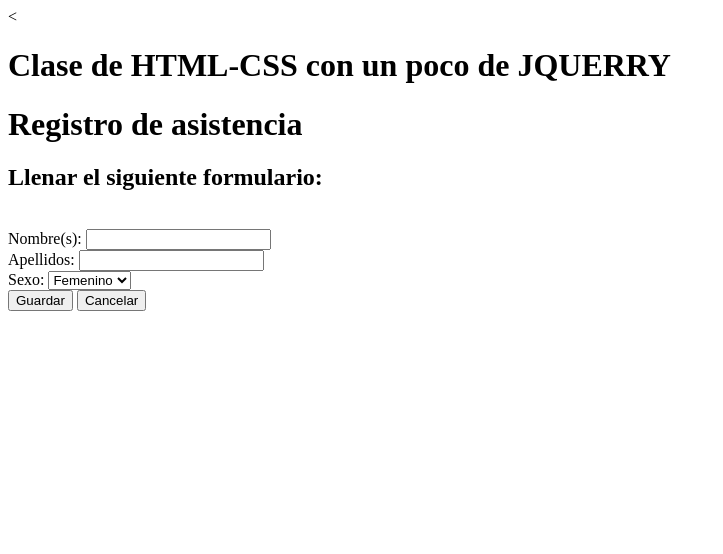
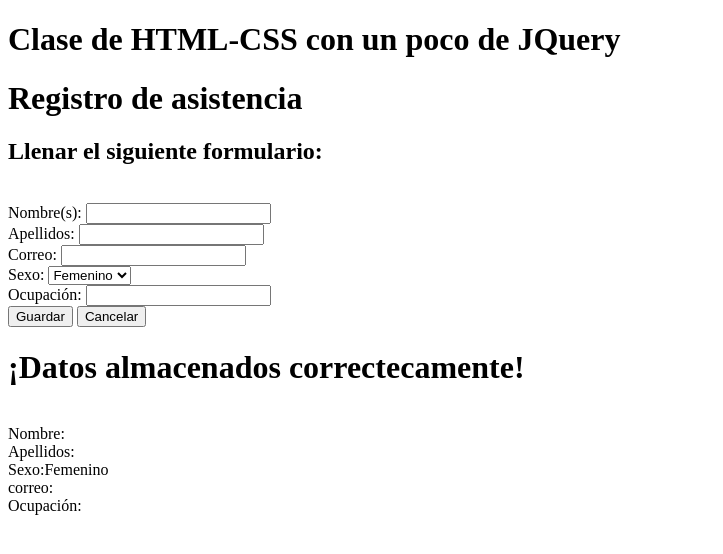
Before and after one commit to rllarena/Practica03, a plain HTML site: page index.html in a window 1280 px wide. Both pictures are taken after a click on the button "Guardar". Shown: the whole page, without its empty margins (0-723 px from the left). Drawn offline with Linux system fonts and the light colour scheme.

Commit message:
ultima version, se agregan funcionalidades

```diff
--- a/index.html
+++ b/index.html
@@ -1,18 +1,17 @@
 <!DOCTYPE html>
 <html lang="en">
-
 <head>
   <meta charset="UTF-8">
   <meta name="viewport" content="width=device-width, initial-scale=1.0">
   <meta http-equiv="X-UA-Compatible" content="ie=edge">
-  <title>Práctica HTML-CSS con JQUERRY</title>
+  <title>Práctica HTML-CSS con JQUERY</title>
   <script src="js/lib/jquery-3.3.1.min.js"></script>
-  <<script src="js/index.js"></script>
+  <script src="js/index.js"></script>
+  <link rel="stylesheet" type="text/css" href="style.css"></link>
 </head>
-
 <body>
   <div id="encabezado">
-    <h1>Clase de HTML-CSS con un poco de JQUERRY</h1>
+    <h1>Clase de HTML-CSS con un poco de JQuery</h1>
     <h1>Registro de asistencia</h1>
   </div>
   <div id="contenido">
@@ -20,37 +19,49 @@
     </br>
     <div id="div_nombre">
       <label for="">Nombre(s):</label>
-      <input id="txt_Nombre" type="text" />
+      <input id="txt_Nombre" type="text"/>
     </div>
     <div id="div_apellidos">
       <label for="">Apellidos:</label>
-      <input id="txt_apellidos" type="text" />
+      <input id="txt_Apellidos" type="text"/>
     </div>
-    <div id="div_listaSexo">
-      <label for="">Sexo: </label>
+    <div id="div_correo">
+      <label for="">Correo:</label>
+      <input id="txt_correo" type="text" />
+    </div>
+    <div id="div_ListaSexo">
+      <label for="">Sexo:</label>
       <select id="Lista_sexo">
-      <option value="Femenino">Femenino</option>
-      <option value="Masculino">Masculino</option>
-    </select>
+        <option value="Femenino">Femenino</option>
+        <option value="Masculino">Masculino</option>
+      </select>
     </div>
-    <input id="Guardar" type="button" value="Guardar" />
-    <button id="btn_Cancelar"> Cancelar </button>
+    <div id="div_ocupacion">
+        <label for="">Ocupación: </label>
+        <input id="txt_ocupacion" type="text" />
+    </div>
+    <input id="btn_Guardar" type="button" value="Guardar"/>
+    <button id="btn_Cancelar">Cancelar</button>
     <div id="mensajeConfirmacion">
-      <h1>Datos almacenados, correctamente!</h1>
+      <h1>¡Datos almacenados correctecamente!</h1>
       </br>
       <label for="">Nombre:</label><label id="lbl_Nombre" for=""></label>
       </br>
-      <label for="">Apellidos:</label><label id="lbl_Apellido" for=""></label>
+      <label for="">Apellidos:</label><label id="lbl_Apellidos" for=""></label>
       </br>
       <label for="">Sexo:</label><label id="lbl_Sexo" for=""></label>
       </br>
+      <label for="">correo:</label><label id="lbl_correo" for=""></label>
+      </br>
+      <label for="">Ocupación:</label><label id="lbl_ocupacion" for=""></label>
+      </br>
     </div>
-    <div id="mensajeCanelacion">
+    <div id="mensajeCancelacion">
       <div>
-          <h1>Accion cancelada!</h1>
+          <h1>Acción cancelada</h1>
       </div>
     </div>
   </div>
+
 </body>
-
 </html>
--- a/js/index.js
+++ b/js/index.js
@@ -1,25 +1,39 @@
 $(document).ready(function(){
-  $('#mensajeConfirmacion').hide();
-  $('#mensajeCanelacion').fadeOut();
+  $("#mensajeConfirmacion").hide();
+  $('#mensajeCancelacion').fadeOut();
 
   //evento click para el botón de guardar
-  $('#Guardar').click(function(){
+  $('#btn_Guardar').click(function(){
     //obtener valores del formulario
     var nombre=$('#txt_Nombre').val();
-    var apellidos=$('#txt_apellidos').val();
+    var apellidos=$("#txt_Apellidos").val();
     var sexo=$('#Lista_sexo').val();
+    var correo=$('#txt_correo').val();
+    var ocupacion=$('#txt_ocupacion').val();
+
+    //evento para ocultar los valores del formulario
+
+   /* $("#txt_Nombre").hide();
+    $("#txt_Apellidos").hide();
+    $("#txt_correo").hide();
+    $("#txt_ocupacion").hide();  */
+
 
     //asignar valores a etiquetas en el mensaje de confirmación
     $("#lbl_Nombre").text(nombre);
-    $("#lbl_Apellido").text(apellidos);
+    $("#lbl_Apellidos").text(apellidos);
     $("#lbl_Sexo").text(sexo);
+    $("#lbl_correo").text(correo);
+    $("#lbl_ocupacion").text(ocupacion);
 
-    $("mesnsajeConfirmacion").show();
+    $("#mensajeConfirmacion").show();
   });
 
   //evento click para el botón Cancelar
   $("#btn_Cancelar").click(function(){
-    $('#mesnsajeCanelacion').fadeIn();
+    $('#mensajeCancelacion').fadeIn();
+    $("#mensajeConfirmacion").hide();
+
   });
 
 });
```
Also changed, not shown: style.css (added), 1 other file.
